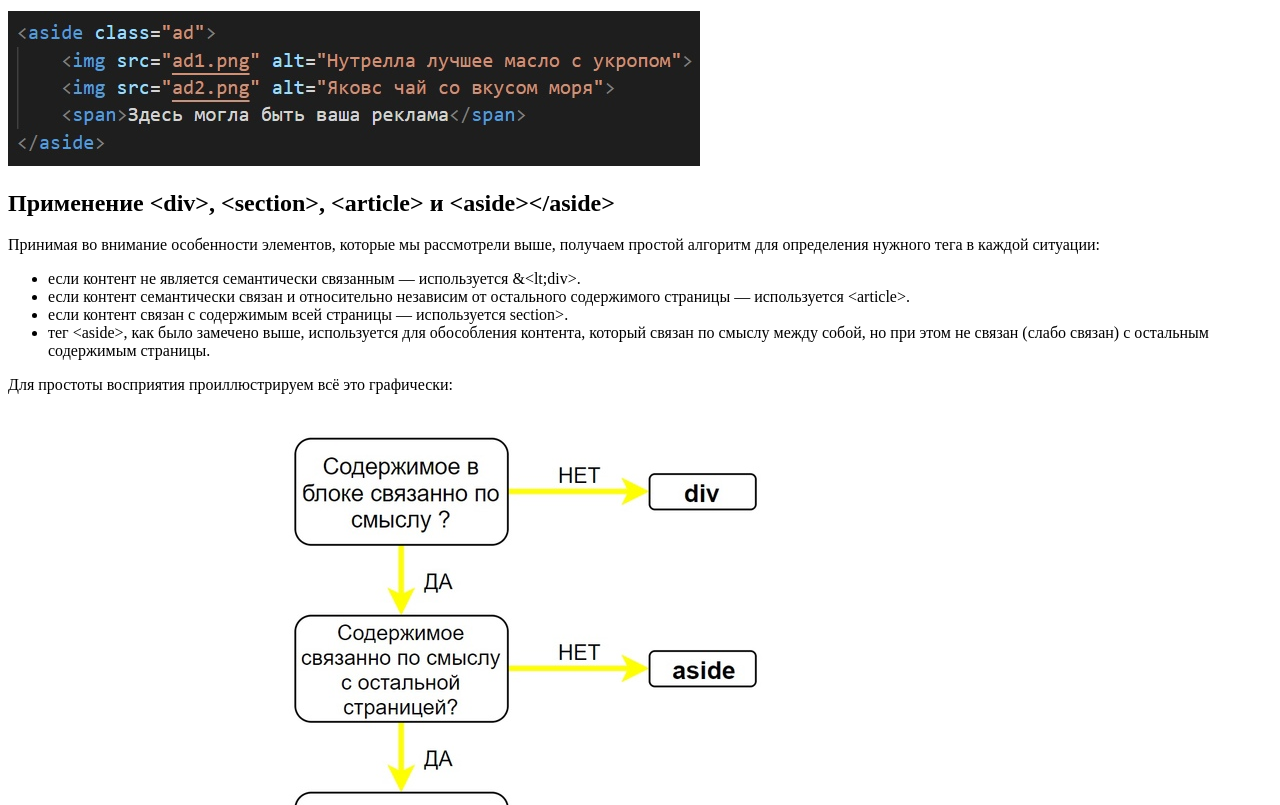
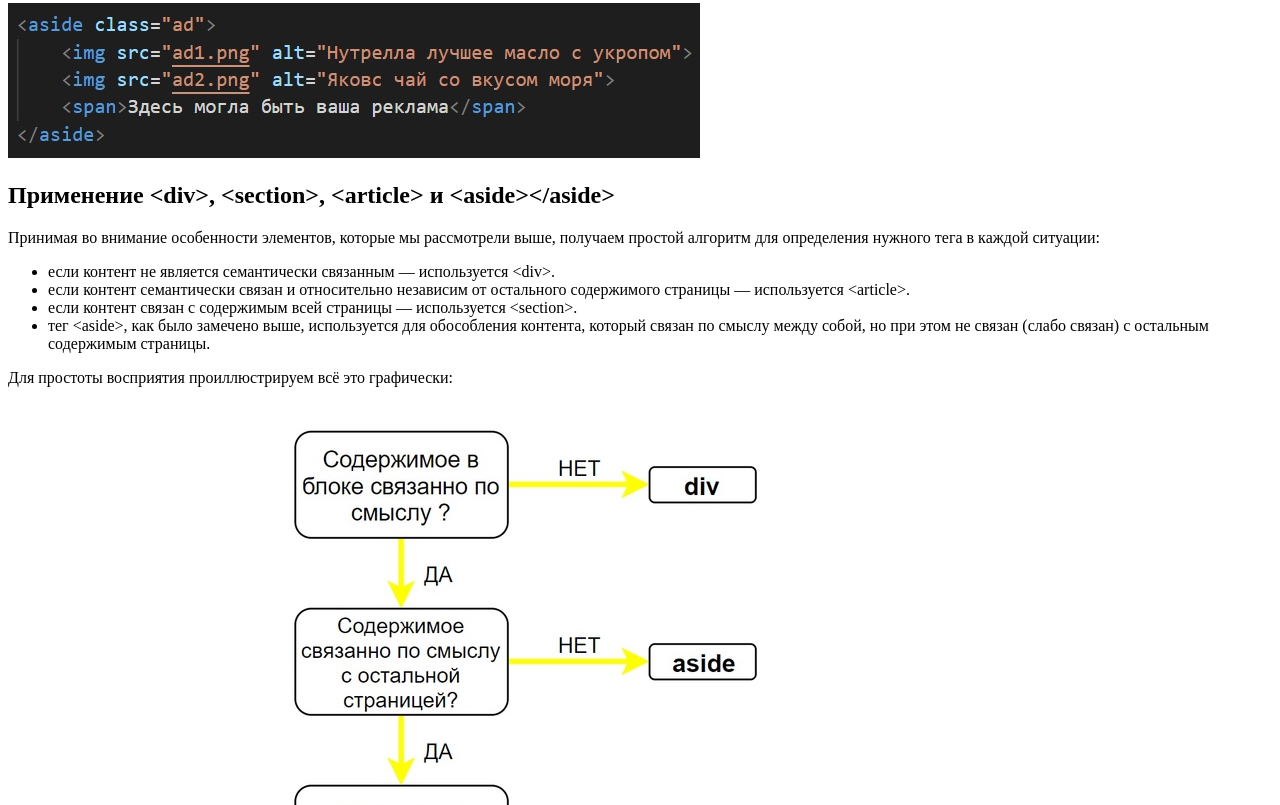
Before and after one commit to valeriizraz/project, a plain HTML site: page semantics/image.html in a window 1280 px wide. Shown: the part 1572-2377 px from the top of the page. Drawn offline with Linux system fonts and the light colour scheme.

Commit message:
init project

```diff
--- a/semantics/image.html
+++ b/semantics/image.html
@@ -8,7 +8,7 @@
 </head>
 <body>
 
-
+    <section>
         <section>
             <h1>Структурирование контента в HTML: как не перепутать &lt;div&gt;, &lt;section&gt;, &lt;article&gt; и &lt;aside&gt;?</h1>
             <p>Ещё одна причина любить и уважать HTML5 — его громадный вклад в семантику кода. То есть, код теперь имеет осмысленную и логичную структуру. Для этого введены специальные теги, которые служат удобным инструментом создания понятной и легко читаемой структуры в коде.</p>
@@ -16,7 +16,7 @@
         </section>
 
         <section>
-        <h2>Обзор элементо</h2>
+            <h2>Обзор элементов</h2>
             <article>
                 <h3>&lt;div&gt;</h3>
                 <p>Элемент &lt;div&gt; является, пожалуй, самым универсальным блочным элементом. При этом у него нет полноценного самостоятельного значения — он предназначен для группировки контента, который семантически никак не связан между собой. Использовать &lt;div&gt; нужно осторожно — он не имеет смысла для скрин ридеров.</p>
@@ -52,9 +52,9 @@
             <h2>Применение &lt;div&gt;, &lt;section&gt;, &lt;article&gt; и &lt;aside&gt;&lt;/aside&gt;</h2>
             <p>Принимая во внимание особенности элементов, которые мы рассмотрели выше, получаем простой алгоритм для определения нужного тега в каждой ситуации:</p>
             <ul>
-            <li>если контент не является семантически связанным — используется &&lt;lt;div&gt;.</li>
+                <li>если контент не является семантически связанным — используется &lt;div&gt;.</li>
                 <li>если контент семантически связан и относительно независим от остального содержимого страницы — используется &lt;article&gt;.</li>
-            <li>если контент связан с содержимым всей страницы — используется section&gt;.</li>
+                <li>если контент связан с содержимым всей страницы — используется &lt;section&gt;.</li>
                 <li>тег &lt;aside&gt;, как было замечено выше, используется для обособления контента, который связан по смыслу между собой, но при этом не связан (слабо связан) с остальным содержимым страницы.</li>
             </ul>
             <p>Для простоты восприятия проиллюстрируем всё это графически:</p>
@@ -87,6 +87,6 @@
                     <p>Вот и всё! Надеемся, эта статья поможет вам безошибочно определять правильное место для каждого структурирующего тега в HTML5.</p>
                 </article>
         </section>
-
+    </section>
 </body>
 </html>
```
Lines whose indentation alone changed are shown as unchanged.
